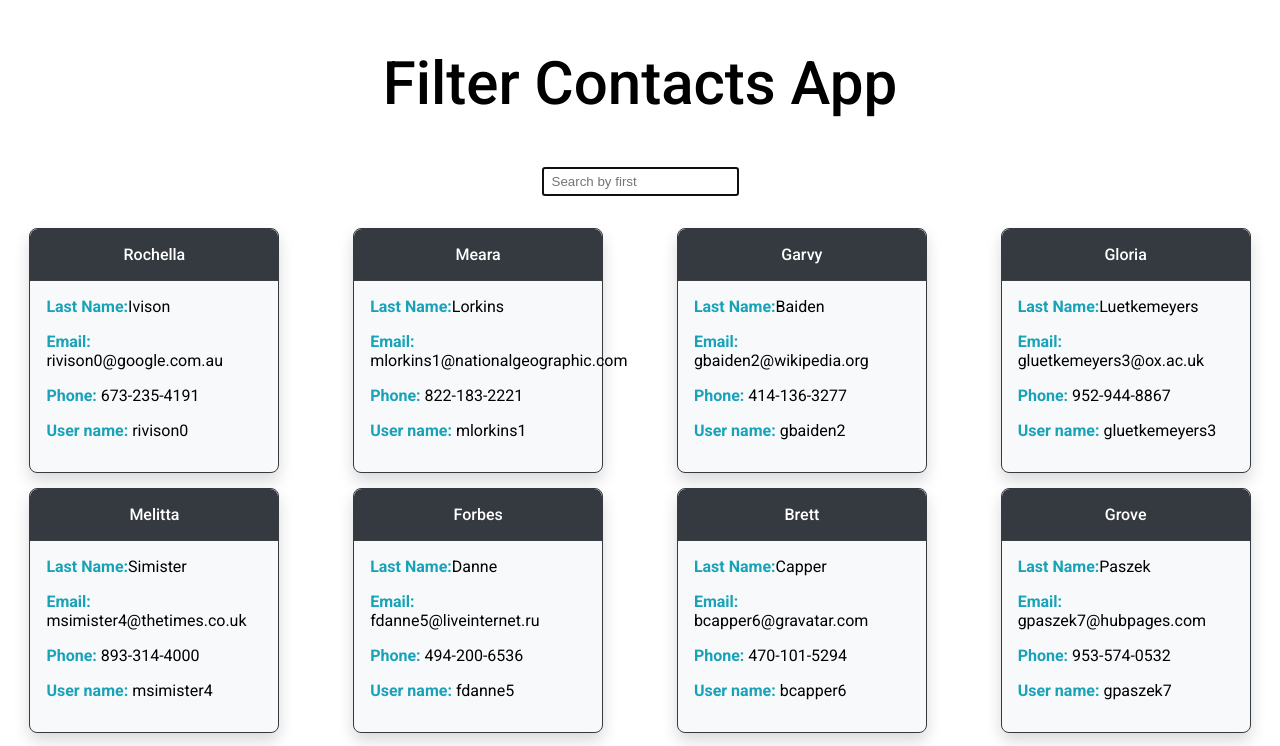
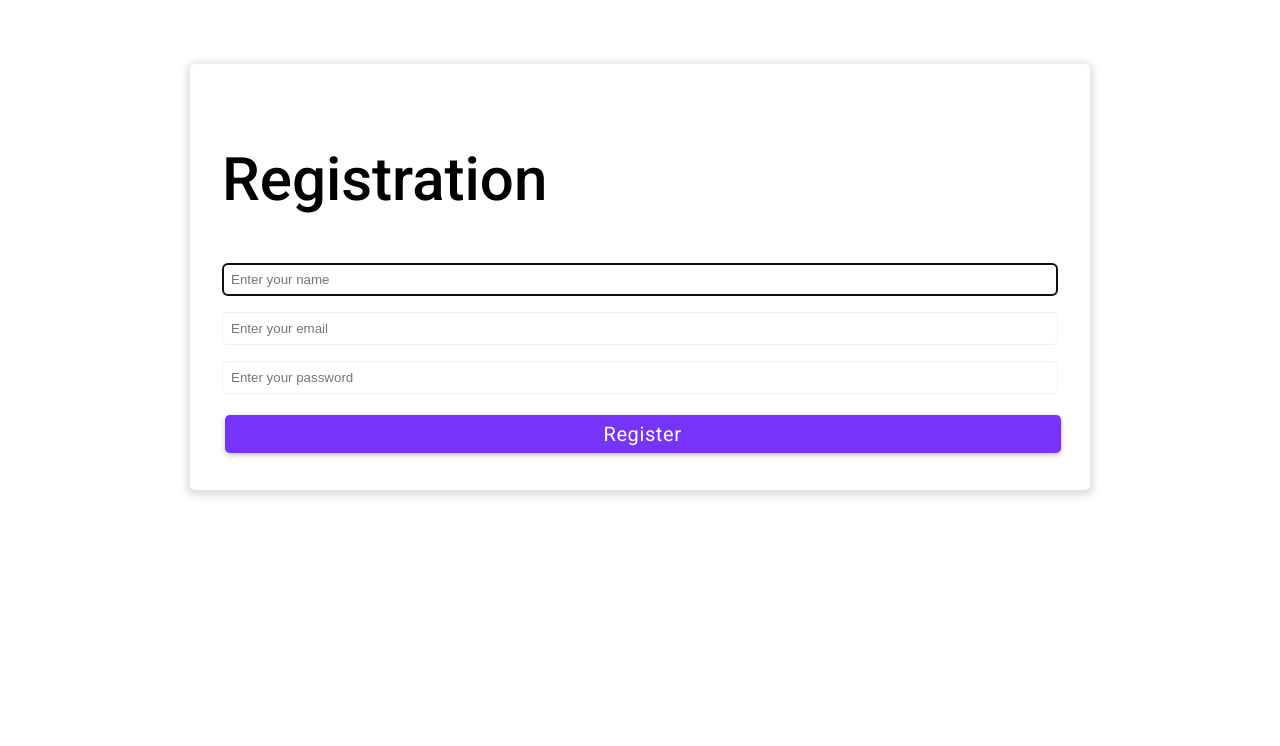
Before and after one commit to Casyvina/30-web_apps, a React (Create React App) app in the folder project-sandbox/: page / in a window 1280 px wide. Shown: the top 746 px of the page. Built offline with nearby package versions, Linux system fonts and the light colour scheme.

Commit message:
15 project

```diff
--- a/project-sandbox/src/App.js
+++ b/project-sandbox/src/App.js
@@ -1,5 +1,6 @@
 import './App.css';
-import FilterContactsApp from './projects/14-filter-contacts-app/FilterContactsApp';
+// import FilterContactsApp from './projects/14-filter-contacts-app/FilterContactsApp';
+import RegForm from './projects/15-reg-form-validation/RegForm';
 // import { ProgressBarsContainer } from './projects/12-progress-bars/ProgressBarsContainer';
 // import DialogBox from './projects/13-dialog-box/DialogBox';
 // import RandomizeColor from './projects/02-randomize-colors/RandomizeColor';
@@ -31,7 +32,8 @@ function App() {
       {/* <PopupApp /> */}
       {/* <ProgressBarsContainer /> */}
       {/* <DialogBox /> */}
-      <FilterContactsApp />
+      {/* <FilterContactsApp /> */}
+      <RegForm />
     </div>
   );
 }
--- /dev/null
+++ b/project-sandbox/src/projects/15-reg-form-validation/RegForm.jsx
@@ -0,0 +1,87 @@
+import React, { useEffect, useRef, useState } from 'react'
+import Title from '../components/Title'
+import Button from '../components/Button'
+import Alert from '../components/Alert'
+
+const RegForm = () => {
+    let inputName = useRef(null)
+    let inputEmail = useRef(null)
+    let inputPassword = useRef(null)
+
+    const [values, setValues] = useState({
+        user_name: "",
+        email: "",
+        password: ""
+    })
+
+    const [submit, setSubmit] = useState(false)
+    const [valid, setValid] = useState(false)
+
+
+
+    useEffect(() => {
+        inputName.current.focus()
+    }, [])
+
+    const handleNameChange = (e) => {
+        setValues({ ...values, user_name: e.target.value })
+    }
+
+    const handleEmailChange = (e) => {
+        setValues({ ...values, email: e.target.value })
+    }
+
+    const handlePasswordChange = (e) => {
+        setValues({ ...values, password: e.target.value })
+    }
+
+    const handleSubmit = (e) => {
+        e.preventDefault();
+        if (!values.user_name) {
+            inputName.current.focus()
+        } else if (!values.email) {
+            inputEmail.current.focus()
+        } else if (!values.password) {
+            inputPassword.current.focus()
+        }
+
+        if (values.user_name && values.email && values.password) {
+            setValid(true)
+        }
+
+        console.log(values)
+        setSubmit(true)
+    }
+
+    return (
+        <div className='m-auto'>
+            {/* Alert and welcome */}
+            {submit && valid ?
+                (<>
+                    <Alert type={"success"} message={"Registration was successful!"} delay={true} delayTime={5000} />
+                    <Title text={`Welcome ${values.user_name}`} />
+                </>)
+                : (<div className="container m-auto mt-4 p-2 shadow-sm border-5">
+                    <Title text="Registration" />
+                    <form onSubmit={handleSubmit}>
+
+                        <div className="form-group">
+                            <input type='text' placeholder='Enter your name' ref={inputName} value={values.user_name} onChange={handleNameChange} />
+                            {submit && !values.user_name ? (<label className="text-danger fs-sm">Please enter your name</label>) : null}
+                        </div>{" "}
+                        <div className="form-group">
+                            <input type='email' placeholder='Enter your email' ref={inputEmail} value={values.email} onChange={handleEmailChange} />
+                            {submit && !values.email ? (<label className="text-danger fs-sm">Please enter your email</label>) : null}
+                        </div>{" "}
+                        <div className="form-group">
+                            <input type='password' placeholder='Enter your password' ref={inputPassword} value={values.password} onChange={handlePasswordChange} />
+                            {submit && !values.password ? (<label className="text-danger fs-sm">Please enter your password</label>) : null}
+                        </div>
+                        <Button btnClass={"btn-primary btn-lg btn-block"} text={"Register"} />
+                    </form>
+                </div>)}
+        </div>
+    )
+}
+
+export default RegForm
```
